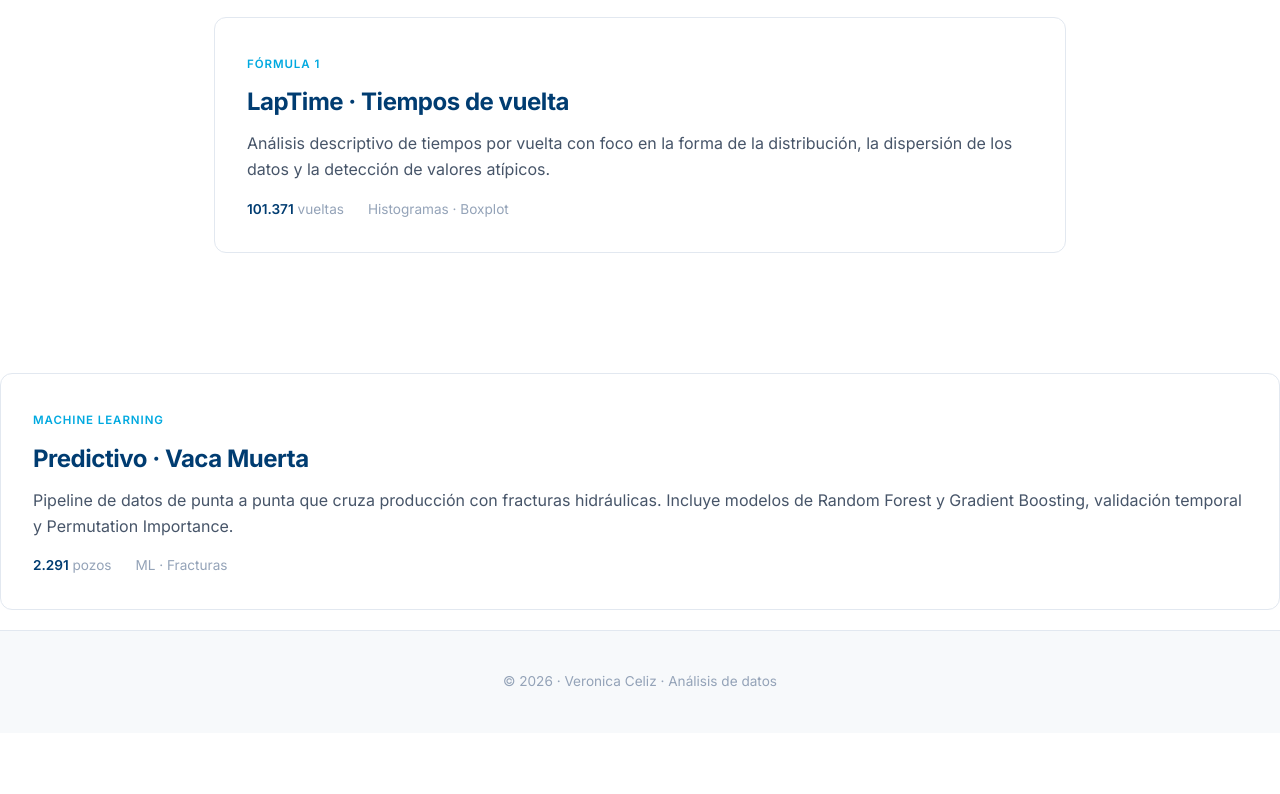
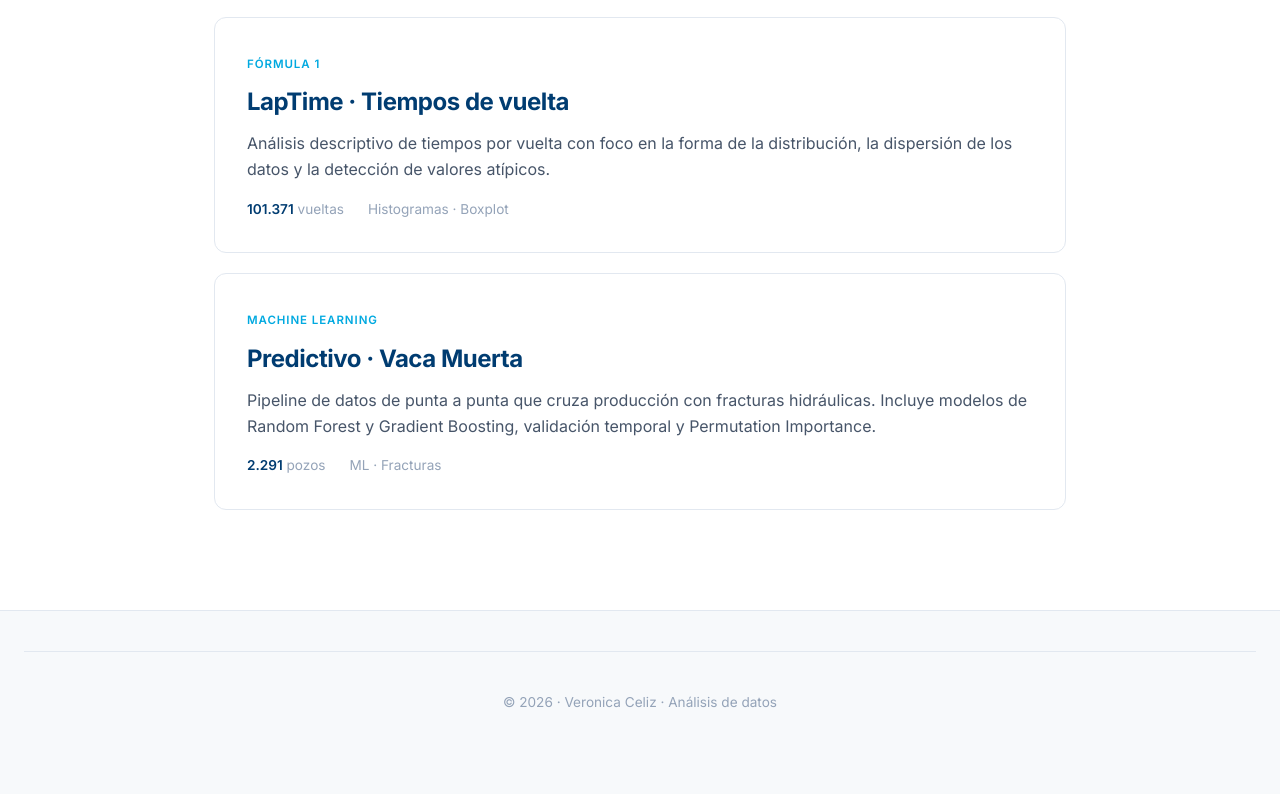
Before and after one commit to VeronicaCeliz7/analisis-petroleo-no-convencional-YPF, a plain HTML site: page index.html in a window 1280 px wide. Shown: the part 817-1611 px from the top of the page. Before the commit the page ends 1550 px from the top, so only its background shows below. Drawn offline with Linux system fonts and the light colour scheme.

Commit message:
Update index.html
acomodar tarjeta

```diff
--- a/index.html
+++ b/index.html
@@ -150,7 +150,7 @@ footer {
     </div>
   </a>
 
-  <a class="card" href="laptime.html">
+    <a class="card" href="laptime.html">
     <div class="card-tag">Fórmula 1</div>
     <h2>LapTime · Tiempos de vuelta</h2>
     <p>Análisis descriptivo de tiempos por vuelta con foco en la forma de la distribución, la dispersión de los datos y la detección de valores atípicos.</p>
@@ -160,9 +160,7 @@ footer {
     </div>
   </a>
 
-</main>
-
-    <a class="card" href="reporte_vaca_muerta_detallado.html">
+  <a class="card" href="reporte_vaca_muerta_detallado.html">
     <div class="card-tag">Machine Learning</div>
     <h2>Predictivo · Vaca Muerta</h2>
     <p>Pipeline de datos de punta a punta que cruza producción con fracturas hidráulicas. Incluye modelos de Random Forest y Gradient Boosting, validación temporal y Permutation Importance.</p>
@@ -172,6 +170,10 @@ footer {
     </div>
   </a>
 
+</main>  <!-- El cierre del main va ACÁ, al final de todas las tarjetas -->
+
+<footer>
+
 <footer>
   © 2026 · Veronica Celiz · Análisis de datos
 </footer>
```
